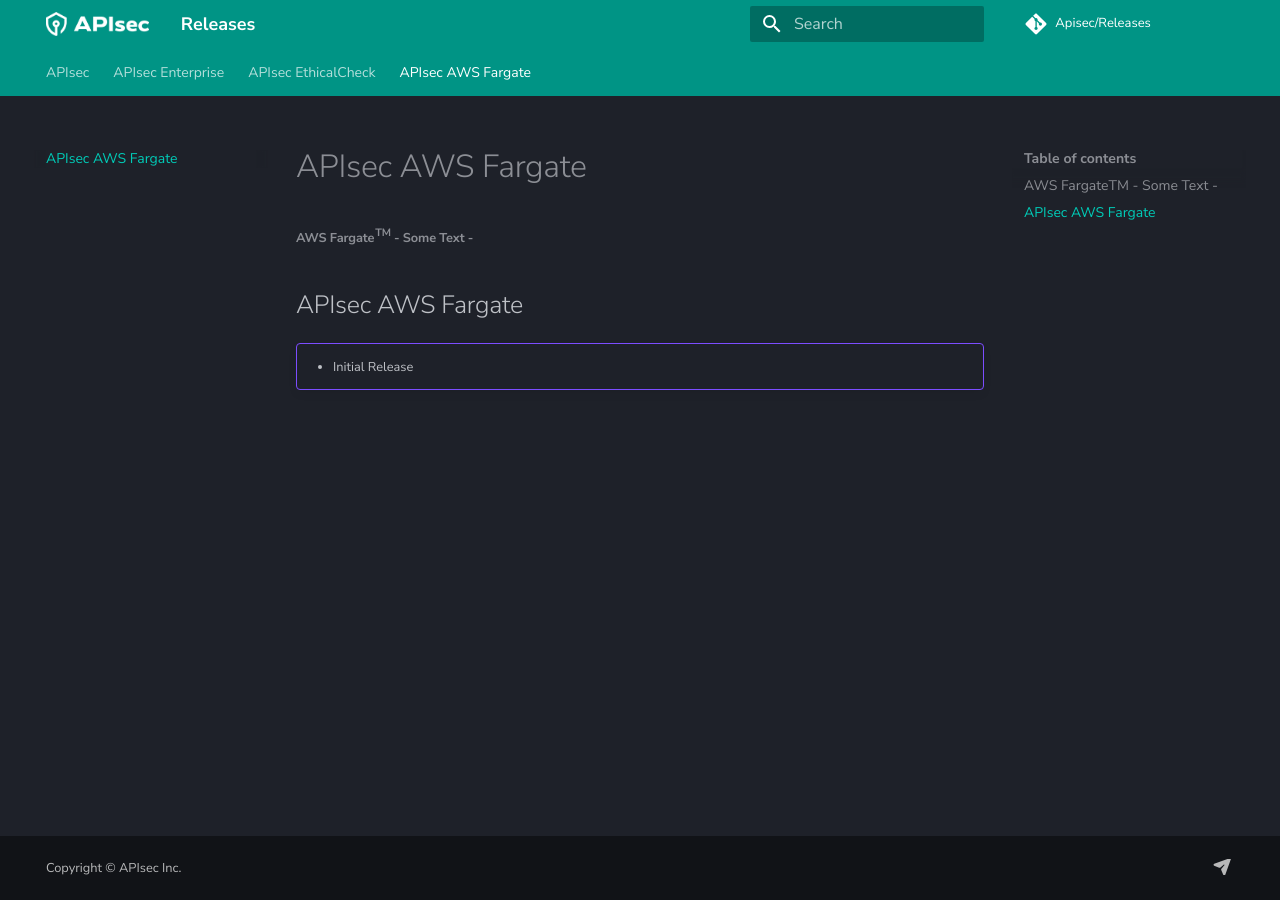
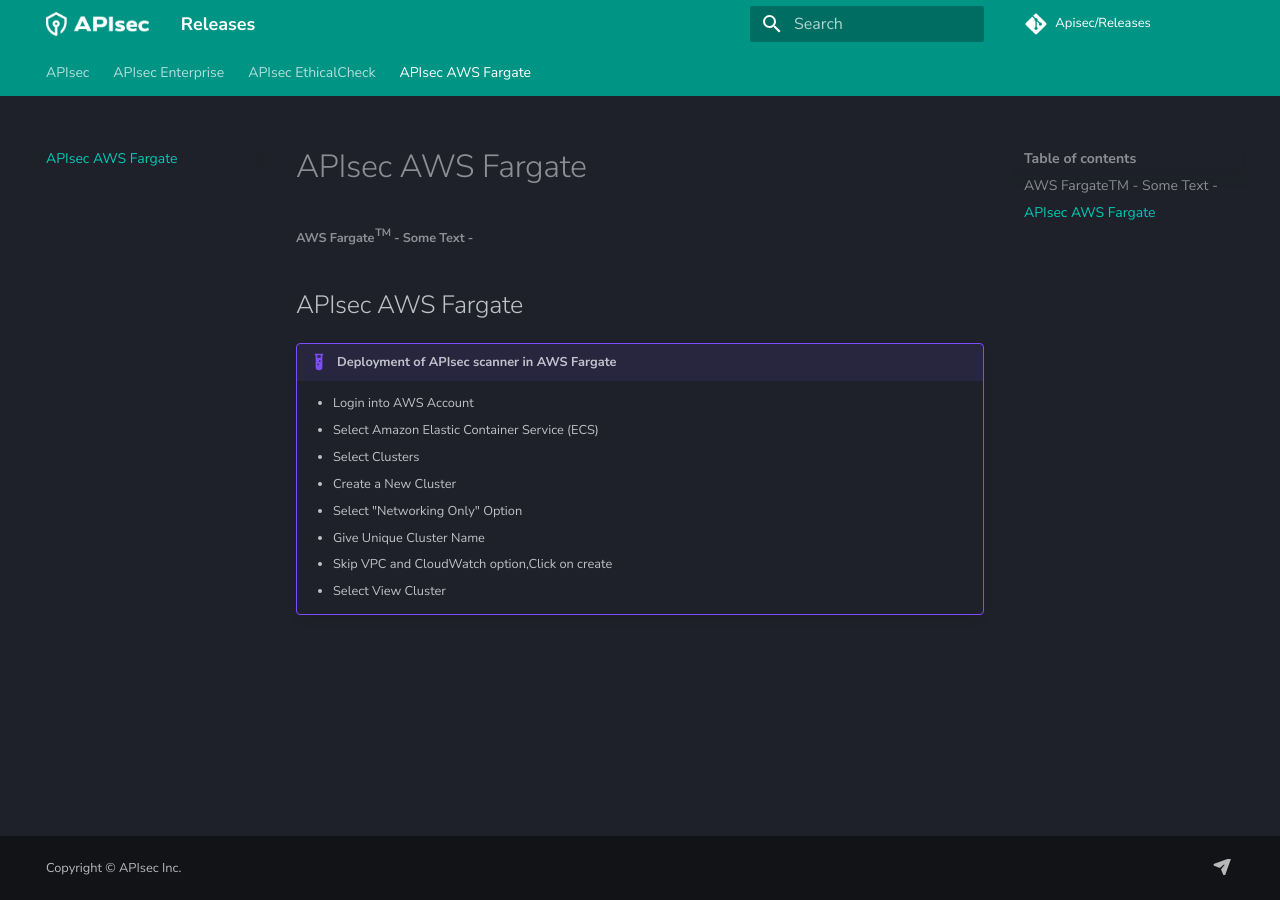
Before and after one commit to apisec-inc/releases, an MkDocs documentation site: the page built from docs/apisec-AWS-Fargate.md, in a window 1280 px wide. Built offline with MkDocs 1.6.1 and Material for MkDocs 9.7.7, drawn with Linux system fonts in a browser that asks for light colours.

Commit message:
Update apisec-AWS-Fargate.md

```diff
--- a/docs/apisec-AWS-Fargate.md
+++ b/docs/apisec-AWS-Fargate.md
@@ -6,6 +6,13 @@
 
 ## APIsec AWS Fargate
 
-!!! example ""
+!!! example "Deployment of APIsec scanner in AWS Fargate"
 
-	+ Initial Release
+	- Login into AWS Account
+	- Select Amazon Elastic Container Service (ECS)
+	- Select Clusters
+	- Create a New Cluster
+	- Select "Networking Only" Option
+	- Give Unique Cluster Name
+	- Skip VPC and CloudWatch option,Click on create
+	- Select View Cluster
```
